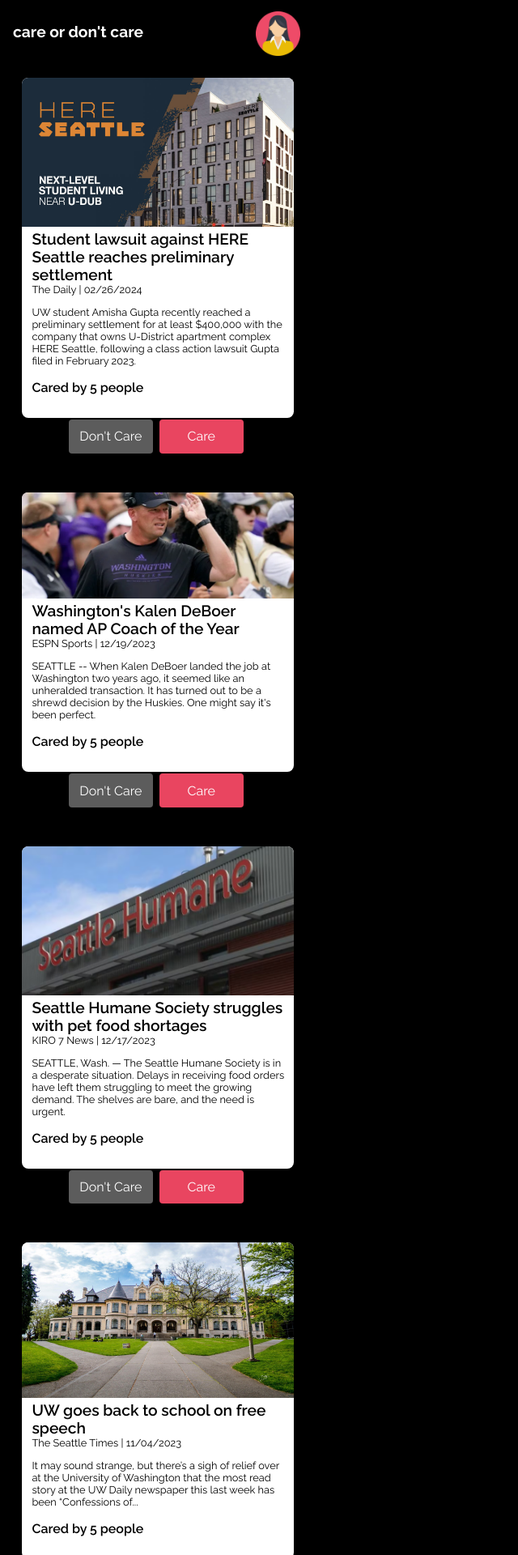
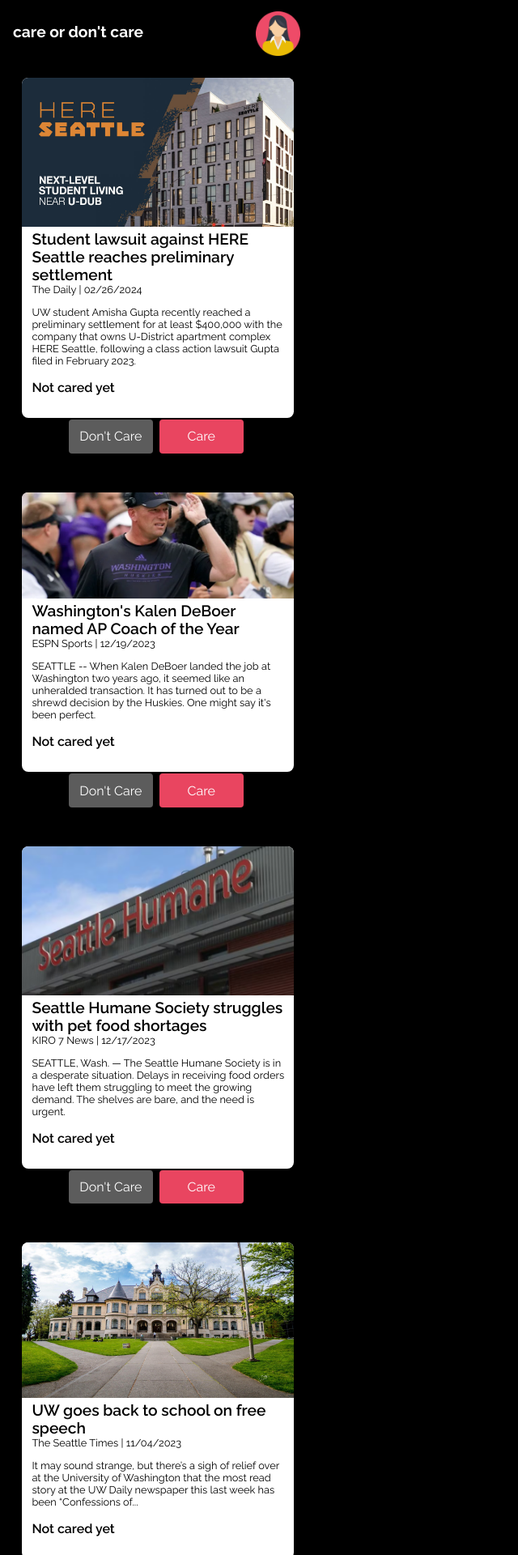
Before and after one commit to swizzlejuice/caredontcare, a React (Create React App) app in the folder caredontcareapp/: page /home in a window 1280 px wide. Shown: the top 1920 px of the page at 81% size, without its empty margins (0-640 px from the left). Built offline with nearby package versions, Linux system fonts and the light colour scheme; no server answers; the database is empty.

Commit message:
added likeCount for Posts

```diff
--- a/caredontcareapp/src/Home.js
+++ b/caredontcareapp/src/Home.js
@@ -3,8 +3,9 @@ import React, { Component } from 'react'; // Correctly import Component
 import { Link } from 'react-router-dom';
 import { Nav } from './Nav.js';
 import { Card } from 'react-bootstrap';
-import { getDatabase, ref, runTransaction } from "firebase/database";
+import { getDatabase, ref, runTransaction , onValue, off} from "firebase/database";
 import { getAuth } from "firebase/auth";
+
 
 
 class CardOne extends React.Component {
@@ -13,8 +14,12 @@ class CardOne extends React.Component {
     }
 
     render() {
-        const { showDiv } = this.state;
-        const isLiked = this.props.likedPosts.cardOnePostId;
+
+        const { showDiv } = this.state; // Destructure showDiv from state to use it in the JSX.
+        const isLiked = this.props.likedPosts ? this.props.likedPosts['cardOnePostId'] : false;
+
+        // Similarly, ensure likesCount is defined before using it
+        const likesCount = this.props.likesCount || 0;
 
         return (
             <div>
@@ -28,7 +33,7 @@ class CardOne extends React.Component {
                             <Card.Text className="card-desc">
                             UW student Amisha Gupta recently reached a preliminary settlement for at least $400,000 with the company that owns U-District apartment complex HERE Seattle, following a class action lawsuit Gupta filed in February 2023.
                             </Card.Text>
-                            <Card.Text className="cared-by-num">Cared by 5 people</Card.Text>
+                            <Card.Text className="cared-by-num">{this.props.likesCount > 0 ? `Cared by ${this.props.likesCount} people` : 'Not cared yet'}</Card.Text>
                         </Card.Body>
                     </Card>
                     <button className="dc-btn" onClick={() => this.setState({ showDiv: !showDiv })}>
@@ -49,10 +54,11 @@ class CardTwo extends React.Component {
     }
 
     render() {
-        const { showDiv } = this.state
-        const isLiked = this.props.likedPosts.cardTwoPostId;
+        const { showDiv } = this.state; // Destructure showDiv from state to use it in the JSX.
+        const isLiked = this.props.likedPosts ? this.props.likedPosts['cardTwoPostId'] : false;
 
-
+        // Similarly, ensure likesCount is defined before using it
+        const likesCount = this.props.likesCount || 0;
         return (
             <div>
                 { showDiv && (
@@ -66,7 +72,7 @@ class CardTwo extends React.Component {
                             SEATTLE -- When Kalen DeBoer landed the job at Washington two years ago, it seemed like an unheralded transaction.
                             It has turned out to be a shrewd decision by the Huskies. One might say it's been perfect.
                             </Card.Text>
-                            <Card.Text className="cared-by-num">Cared by 5 people</Card.Text>
+                            <Card.Text className="cared-by-num">{this.props.likesCount > 0 ? `Cared by ${this.props.likesCount} people` : 'Not cared yet'}</Card.Text>
                         </Card.Body>
                     </Card></Link>
                     <button className="dc-btn" onClick={() => this.setState({ showDiv: !showDiv })}>
@@ -89,9 +95,11 @@ class CardThree extends React.Component {
     }
 
     render() {
-        const { showDiv } = this.state
-        const isLiked = this.props.likedPosts.cardThreePostId;
+        const { showDiv } = this.state; // Destructure showDiv from state to use it in the JSX.
+        const isLiked = this.props.likedPosts ? this.props.likedPosts['cardThreePostId'] : false;
 
+        // Similarly, ensure likesCount is defined before using it
+        const likesCount = this.props.likesCount || 0;
         return (
             <div>
                 { showDiv && (
@@ -106,7 +114,7 @@ class CardThree extends React.Component {
                             Delays in receiving food orders have left them struggling to meet the growing demand.
                             The shelves are bare, and the need is urgent.
                             </Card.Text>
-                            <Card.Text className="cared-by-num">Cared by 5 people</Card.Text>
+                            <Card.Text className="cared-by-num">{this.props.likesCount > 0 ? `Cared by ${this.props.likesCount} people` : 'Not cared yet'}</Card.Text>
                         </Card.Body>
                     </Card></Link>
                     <button className="dc-btn" onClick={() => this.setState({ showDiv: !showDiv })}>
@@ -128,8 +136,11 @@ class CardFour extends React.Component {
     }
 
     render() {
-        const { showDiv } = this.state
-        const isLiked = this.props.likedPosts.cardFourPostId;
+        const { showDiv } = this.state; // Destructure showDiv from state to use it in the JSX.
+        const isLiked = this.props.likedPosts ? this.props.likedPosts['cardFourPostId'] : false;
+
+        // Similarly, ensure likesCount is defined before using it
+        const likesCount = this.props.likesCount || 0;
 
         return (
             <div>
@@ -143,7 +154,7 @@ class CardFour extends React.Component {
                             <Card.Text className="card-desc">
                             It may sound strange, but there’s a sigh of relief over at the University of Washington that the most read story at the UW Daily newspaper this last week has been “Confessions of...
                             </Card.Text>
-                            <Card.Text className="cared-by-num">Cared by 5 people</Card.Text>
+                            <Card.Text className="cared-by-num">{this.props.likesCount > 0 ? `Cared by ${this.props.likesCount} people` : 'Not cared yet'}</Card.Text>
                         </Card.Body>
                     </Card>
                     <button className="dc-btn" onClick={() => this.setState({ showDiv: !showDiv })}>
@@ -165,8 +176,11 @@ class CardFive extends React.Component {
     }
 
     render() {
-        const { showDiv } = this.state
-        const isLiked = this.props.likedPosts.cardFivePostId;
+        const { showDiv } = this.state; // Destructure showDiv from state to use it in the JSX.
+        const isLiked = this.props.likedPosts ? this.props.likedPosts['cardFivePostId'] : false;
+
+        // Similarly, ensure likesCount is defined before using it
+        const likesCount = this.props.likesCount || 0;
 
         return (
             <div>
@@ -181,7 +195,7 @@ class CardFive extends React.Component {
                             Many people believe that technology is just a tool, neither good nor bad. “That's an
                             old but wrong story that technology is neutral,” said Damian Hodel, a second-year Ph.D. student at the University of Washington’s Information School.
                             </Card.Text>
-                            <Card.Text className="cared-by-num">Cared by 5 people</Card.Text>
+                            <Card.Text className="cared-by-num">{this.props.likesCount > 0 ? `Cared by ${this.props.likesCount} people` : 'Not cared yet'}</Card.Text>
                         </Card.Body>
                     </Card>
                     <button className="dc-btn" onClick={() => this.setState({ showDiv: !showDiv })}>
@@ -203,8 +217,11 @@ class CardSix extends React.Component {
     }
 
     render() {
-        const { showDiv } = this.state
-        const isLiked = this.props.likedPosts.cardSixPostId;
+        const { showDiv } = this.state; // Destructure showDiv from state to use it in the JSX.
+        const isLiked = this.props.likedPosts ? this.props.likedPosts['cardSixPostId'] : false;
+
+        // Similarly, ensure likesCount is defined before using it
+        const likesCount = this.props.likesCount || 0;
 
         return (
             <div>
@@ -219,7 +236,7 @@ class CardSix extends React.Component {
                             Screen readers, which convert digital text to audio, can make computers more accessible to many disabled users —
                             including those who are blind, low vision or dyslexic. Yet slideshow software, such as Microsoft PowerPoint and Google Slides...
                             </Card.Text>
-                            <Card.Text className="cared-by-num">Cared by 5 people</Card.Text>
+                            <Card.Text className="cared-by-num">{this.props.likesCount > 0 ? `Cared by ${this.props.likesCount} people` : 'Not cared yet'}</Card.Text>
                         </Card.Body>
                     </Card>
                     <button className="dc-btn" onClick={() => this.setState({ showDiv: !showDiv })}>
@@ -239,15 +256,9 @@ export class Home extends Component {
     constructor(props) {
         super(props);
         this.state = {
-            notification: '', // State to hold the notification message
-            likedPosts: {
-                cardOnePostId: false,
-                cardTwoPostId: false,
-                cardThreePostId: false,
-                cardFourPostId: false,
-                cardFivePostId: false,
-                cardSixPostId: false
-              }, // Initialize your local likedPosts state here
+            notification: '',
+            userLikedPosts: {}, // This will hold whether the logged-in user has liked each post
+            likesCounts: {}, // This will hold the likes count for each post
         };
         this.handleCare = this.handleCare.bind(this);
     }
@@ -265,32 +276,94 @@ export class Home extends Component {
             return;
         }
 
-        this.setState(prevState => ({
-            likedPosts: {
-              ...prevState.likedPosts,
-              [postId]: !prevState.likedPosts[postId], // Toggle the liked status for the specific postId
-            }
-        }));
+        const db = getDatabase();
+        const userPostRef = ref(db, `users/${userId}/likedPosts/${postId}`);
+        const postLikesRef = ref(db, `posts/${postId}/likesCount`);
 
-        const db = getDatabase();
-        const postRef = ref(db, `users/${userId}/likedPosts/${postId}`);
+        // Start a transaction on the user's liked post
+        runTransaction(userPostRef, (currentValue) => {
+            // If the post is not currently liked by the user, like it
+            if (currentValue === null || currentValue === false) {
+                // Start another transaction to increment the likesCount
+                runTransaction(postLikesRef, (likesCount) => {
+                    // If likesCount does not exist, initialize it to 1
+                    return (likesCount || 0) + 1;
+                });
 
-        runTransaction(postRef, (currentValue) => {
-            if (currentValue === null || currentValue === false) {
-                return true; // If it's not set or false, like the post
+                return true;
             } else {
-                return false; // If it's true, unlike the post
+                // Start another transaction to decrement the likesCount
+                runTransaction(postLikesRef, (likesCount) => {
+                    // If unliking the post, decrement the likesCount
+                    return (likesCount || 1) - 1;
+                });
+
+                return false;
             }
         }).then(() => {
             this.showNotification("Post care status updated.");
+            // Now we update the local state to reflect the change
+            this.setState(prevState => ({
+                likedPosts: {
+                    ...prevState.likedPosts,
+                    [postId]: !prevState.likedPosts[postId]
+                }
+            }));
         }).catch((error) => {
             console.error("Error updating care status:", error);
             this.showNotification("Failed to update care status.");
         });
     }
 
+    componentDidMount() {
+        const db = getDatabase();
+        const auth = getAuth();
+        const userId = auth.currentUser?.uid; // Get the currently logged in user's ID
+
+        if (userId) {
+            // Listen for changes in the liked posts for the logged-in user
+            const userLikesRef = ref(db, `users/${userId}/likedPosts`);
+            onValue(userLikesRef, (snapshot) => {
+                const userLikesData = snapshot.val() || {}; // Get the value or an empty object if null
+                // Set the state for userLikedPosts with the fetched data
+                this.setState({ userLikedPosts: userLikesData });
+            });
+        }
+
+        // Listen for changes in the likes count for all posts
+        const postsRef = ref(db, 'posts');
+        onValue(postsRef, (snapshot) => {
+            const postsData = snapshot.val();
+            const newLikedPosts = {};
+            const newLikesCounts = {};
+
+            for (let postId in postsData) {
+                newLikesCounts[postId] = postsData[postId].likesCount ?? 0;
+                newLikedPosts[postId] = false; // Initialize as not liked
+            }
+
+            // Update the state with the new data
+            this.setState({ likedPosts: newLikedPosts, likesCounts: newLikesCounts });
+        });
+    }
+
+    componentWillUnmount() {
+        // Clean up listeners
+        const db = getDatabase();
+        const auth = getAuth();
+        const userId = auth.currentUser?.uid;
+        if (userId) {
+            const userLikesRef = ref(db, `users/${userId}/likedPosts`);
+            off(userLikesRef); // Detach the listener for the user's liked posts
+        }
+        const postsRef = ref(db, 'posts');
+        off(postsRef); // Detach the listener for the like counts of all posts
+    }
+
+
+
     render() {
-        const { notification, likedPosts } = this.state;
+        const { notification, userLikedPosts, likesCounts } = this.state;
 
         return (
             <div>
@@ -300,12 +373,12 @@ export class Home extends Component {
                         {notification}
                     </div>
                 )}
-                <CardOne handleCare={this.handleCare} showNotification={this.showNotification} likedPosts={likedPosts} />
-                <CardTwo handleCare={this.handleCare} showNotification={this.showNotification} likedPosts={likedPosts}/>
-                <CardThree handleCare={this.handleCare} showNotification={this.showNotification} likedPosts={likedPosts}/>
-                <CardFour handleCare={this.handleCare} showNotification={this.showNotification} likedPosts={likedPosts}/>
-                <CardFive handleCare={this.handleCare} showNotification={this.showNotification} likedPosts={likedPosts}/>
-                <CardSix handleCare={this.handleCare} showNotification={this.showNotification} likedPosts={likedPosts}/>
+                <CardOne handleCare={this.handleCare} showNotification={this.showNotification} likedPosts={userLikedPosts} likesCount={likesCounts['cardOnePostId'] || 0} />
+                <CardTwo handleCare={this.handleCare} showNotification={this.showNotification} likedPosts={userLikedPosts} likesCount={likesCounts['cardTwoPostId'] || 0} />
+                <CardThree handleCare={this.handleCare} showNotification={this.showNotification} likedPosts={userLikedPosts} likesCount={likesCounts['cardThreePostId'] || 0} />
+                <CardFour handleCare={this.handleCare} showNotification={this.showNotification} likedPosts={userLikedPosts} likesCount={likesCounts['cardFourPostId'] || 0} />
+                <CardFive handleCare={this.handleCare} showNotification={this.showNotification} likedPosts={userLikedPosts} likesCount={likesCounts['cardFivePostId'] || 0} />
+                <CardSix handleCare={this.handleCare} showNotification={this.showNotification} likedPosts={userLikedPosts} likesCount={likesCounts['cardSixPostId'] || 0} />
                 <div className="home-padding"></div>
             </div>
         );
--- a/caredontcareapp/src/Profile.js
+++ b/caredontcareapp/src/Profile.js
@@ -79,7 +79,7 @@ export function ProfilePage() {
 const UserInfo = () => {
     // Assuming you have some user data
     const username = "@claro007"; // This would be dynamic in a real app
-    const bio = "Feel free to add me on insta to chat more!"; // Replace with actual bio
+    const bio = "Feel free to email me to chat more!"; // Replace with actual bio , We could use this as a convo starter then they can share socials during emailing
     const socials = "@username"; // Replace with actual bio
 
     console.log(username, bio);
```
Also changed, not shown: 1 other file (tests, documents, lock files or other folders).
